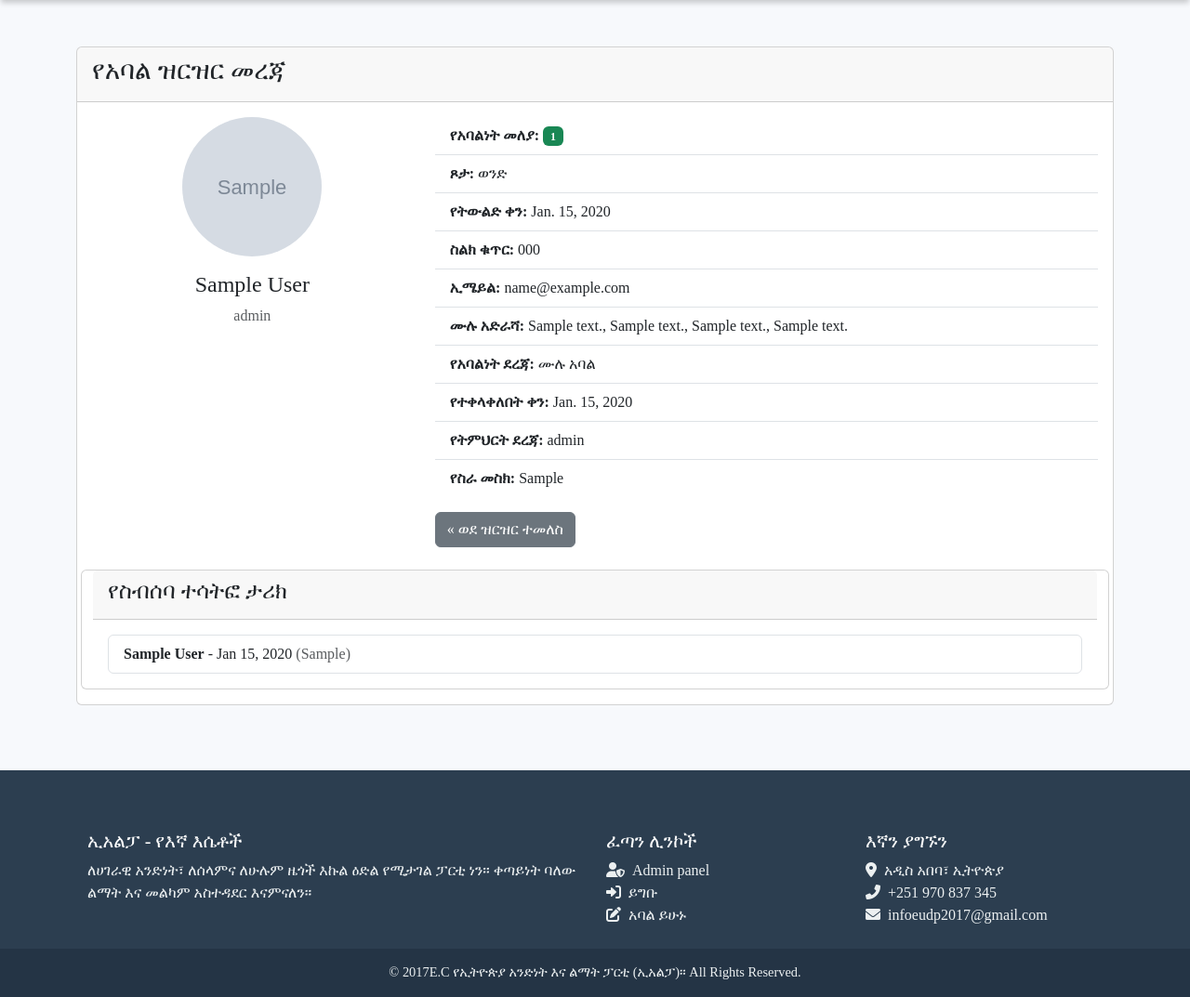
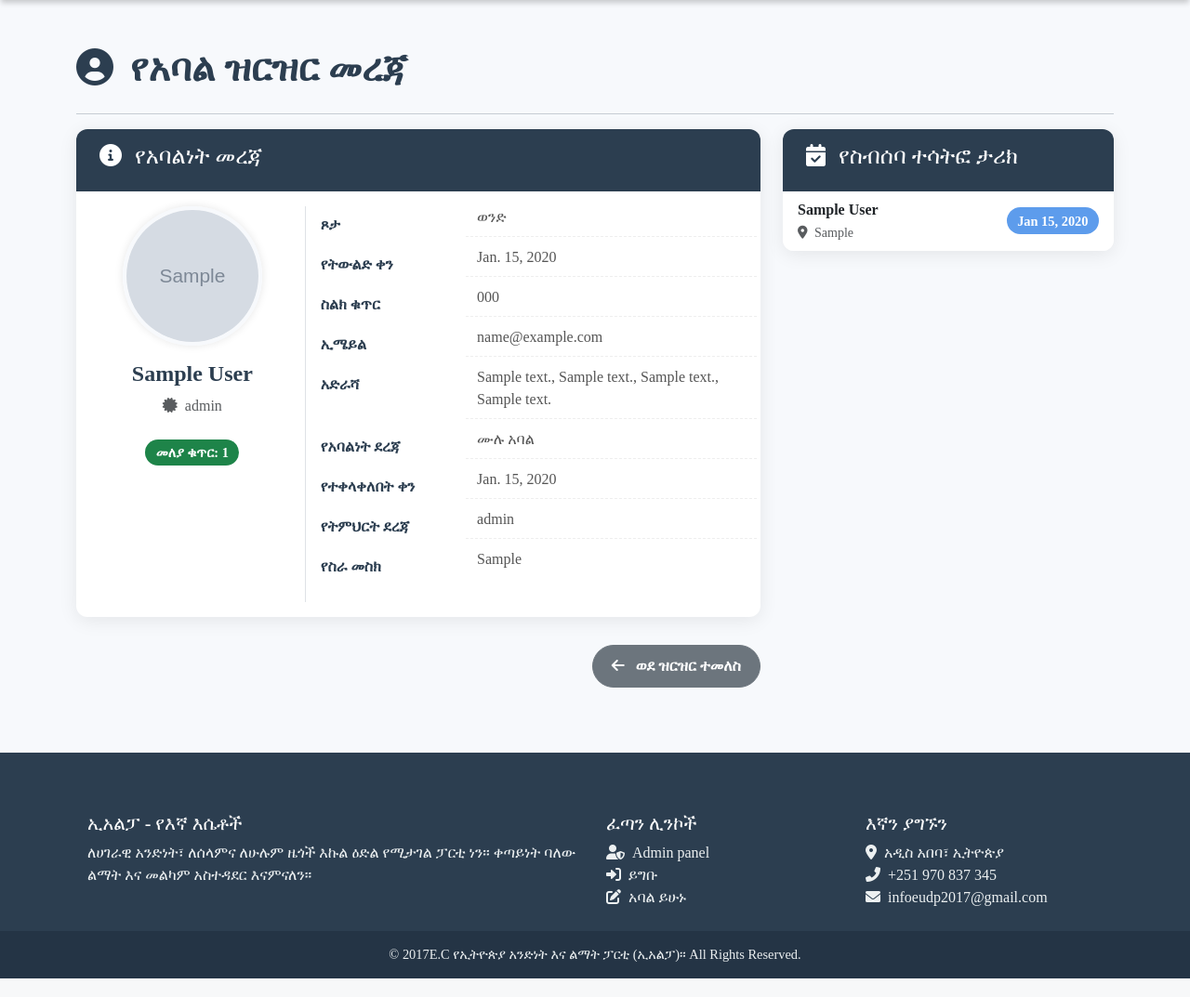
Before and after one commit to eudp-admin/eudp-members-Statistics, a Django app: page /app/1/ in a window 1280 px wide. Shown: the part 70-1143 px from the top of the page at 93% size. Run offline with Django 5.2, Linux system fonts and the light colour scheme; a user stored in the database is signed in; tables that the repository leaves empty hold one stand-in row (values such as "Sample post"); grey boxes marked "Sample" are stand-in pictures; some web fonts are replaced.

Commit message:
Update member_detail.html

```diff
--- a/members/templates/members/member_detail.html
+++ b/members/templates/members/member_detail.html
@@ -3,67 +3,193 @@
 {% block title %}{{ member.full_name }} - ዝርዝር መረጃ{% endblock %}
 
 {% block content %}
-    <div class="card">
-        <div class="card-header">
-            <h3>የአባል ዝርዝር መረጃ</h3>
+<style>
+    /* ከቤዝ ቴምፕሌት ላይ ያሉትን ቀለሞች መጠቀም */
+    :root {
+        --party-dark-bg: #2c3e50; /* ለርዕስ እና ጠንካራ ጽሑፍ */
+        --party-primary-color: #1e8449; /* አረንጓዴ (ለዋና አዝራርና ባጅ) */
+        --party-secondary-color: #176638;
+        --party-background: #f7f9fc; /* ለንጹህ ዳራ */
+    }
+
+    /* አጠቃላይ የካርድ ዘይቤ (Professional Look) */
+    .card-modern {
+        border: none;
+        border-radius: 12px;
+        box-shadow: 0 4px 20px rgba(0, 0, 0, 0.08);
+        overflow: hidden;
+        margin-bottom: 30px;
+    }
+
+    /* የካርድ ራስጌ ዘይቤ */
+    .card-header-styled {
+        background-color: var(--party-dark-bg);
+        color: white;
+        padding: 15px 25px;
+        font-weight: 600;
+        border-bottom: none;
+    }
+
+    /* የፎቶ ቦታ */
+    .profile-photo {
+        width: 150px;
+        height: 150px;
+        object-fit: cover;
+        border: 4px solid var(--party-background); /* ነጭ ቀለበት */
+        box-shadow: 0 0 10px rgba(0, 0, 0, 0.1);
+    }
+
+    /* የመረጃ ዝርዝር ዘይቤ (Clean Definition List) */
+    .info-list dt {
+        font-weight: 700;
+        color: var(--party-dark-bg);
+        padding: 8px 0;
+    }
+    .info-list dd {
+        margin-bottom: 10px;
+        color: #555;
+        font-size: 1rem;
+        border-bottom: 1px dashed #eee;
+        padding-bottom: 8px;
+    }
+    .info-list dd:last-child {
+        border-bottom: none;
+    }
+
+    /* ባጅ ማስተካከያ */
+    .badge-primary-custom {
+        background-color: var(--party-primary-color) !important;
+        font-size: 0.9rem;
+        padding: 0.5em 0.8em;
+        border-radius: 50px;
+    }
+
+    /* የአዝራሮች ዘይቤ */
+    .btn-custom {
+        font-weight: 600;
+        border-radius: 50px;
+        padding: 10px 20px;
+        transition: all 0.3s;
+    }
+    .btn-back {
+        background-color: #6c757d;
+        border-color: #6c757d;
+        color: white;
+    }
+    .btn-back:hover {
+        background-color: #5a6268;
+        border-color: #5a6268;
+    }
+    .btn-edit {
+        background-color: var(--party-primary-color);
+        border-color: var(--party-primary-color);
+        color: white;
+    }
+    .btn-edit:hover {
+        background-color: var(--party-secondary-color);
+        border-color: var(--party-secondary-color);
+    }
+</style>
+
+<h1 class="mb-4" style="color: var(--party-dark-bg); font-weight: 700;">
+    <i class="fas fa-user-circle me-2"></i> የአባል ዝርዝር መረጃ
+</h1>
+<hr>
+
+<div class="row">
+    <div class="col-lg-8">
+        <div class="card card-modern">
+            <div class="card-header card-header-styled">
+                <h4><i class="fas fa-info-circle me-2"></i> የአባልነት መረጃ</h4>
             </div>
             <div class="card-body">
                 <div class="row">
-                <div class="col-md-4 text-center">
+                    <div class="col-md-4 text-center border-end">
                         {% if member.photo %}
-                        <img src="{{ member.photo.url }}" alt="{{ member.full_name }}" class="img-fluid rounded-circle mb-3" style="width: 150px; height: 150px; object-fit: cover;">
+                            <img src="{{ member.photo.url }}" alt="{{ member.full_name }}" class="img-fluid rounded-circle mb-3 profile-photo">
                         {% else %}
-                        <p>ፎቶ የለም</p>
+                            <div class="mb-3 d-inline-block p-4 bg-light rounded-circle border">
+                                <i class="fas fa-user-alt fa-3x text-muted"></i>
+                            </div>
                         {% endif %}
-                    <h4 class="card-title">{{ member.full_name }}</h4>
-                    <p class="text-muted">{{ member.party_role|default:"አባል" }}</p>
+                        <h4 class="card-title" style="color: var(--party-dark-bg); font-weight: 600;">{{ member.full_name }}</h4>
+                        <p class="text-muted"><i class="fas fa-certificate me-1"></i> {{ member.party_role|default:"አባል" }}</p>
+
+                        <span class="badge badge-primary-custom mt-2">
+                            መለያ ቁጥር: {{ member.membership_id }}
+                        </span>
                     </div>
+
                     <div class="col-md-8">
-                    <ul class="list-group list-group-flush">
-    <li class="list-group-item"><strong>የአባልነት መለያ:</strong> <span class="badge bg-success">{{ member.membership_id }}</span></li>
-    <li class="list-group-item"><strong>ጾታ:</strong> {{ member.get_gender_display }}</li>
-    <li class="list-group-item"><strong>የትውልድ ቀን:</strong> {{ member.date_of_birth }}</li>
-    <li class="list-group-item"><strong>ስልክ ቁጥር:</strong> {{ member.phone_number }}</li>
+                        <dl class="row info-list ps-3">
+                            <dt class="col-sm-4">ጾታ</dt>
+                            <dd class="col-sm-8">{{ member.get_gender_display }}</dd>
+
+                            <dt class="col-sm-4">የትውልድ ቀን</dt>
+                            <dd class="col-sm-8">{{ member.date_of_birth }}</dd>
+
+                            <dt class="col-sm-4">ስልክ ቁጥር</dt>
+                            <dd class="col-sm-8">{{ member.phone_number }}</dd>
 
                             {% if member.email %}
-        <li class="list-group-item"><strong>ኢሜይል:</strong> {{ member.email }}</li>
+                            <dt class="col-sm-4">ኢሜይል</dt>
+                            <dd class="col-sm-8">{{ member.email }}</dd>
                             {% endif %}
 
-    <li class="list-group-item">
-        <strong>ሙሉ አድራሻ:</strong>
-        {{ member.address_region }}, {{ member.address_zone }}, {{ member.address_woreda }}, {{ member.address_kebele }}
-    </li>
-    <li class="list-group-item"><strong>የአባልነት ደረጃ:</strong> {{ member.get_membership_level_display }}</li>
-    <li class="list-group-item"><strong>የተቀላቀለበት ቀን:</strong> {{ member.join_date }}</li>
+                            <dt class="col-sm-4">አድራሻ</dt>
+                            <dd class="col-sm-8">{{ member.address_region }}, {{ member.address_zone }}, {{ member.address_woreda }}, {{ member.address_kebele }}</dd>
+
+                            <dt class="col-sm-4">የአባልነት ደረጃ</dt>
+                            <dd class="col-sm-8">{{ member.get_membership_level_display }}</dd>
+
+                            <dt class="col-sm-4">የተቀላቀለበት ቀን</dt>
+                            <dd class="col-sm-8">{{ member.join_date }}</dd>
 
                             {% if member.education_level %}
-        <li class="list-group-item"><strong>የትምህርት ደረጃ:</strong> {{ member.education_level }}</li>
+                            <dt class="col-sm-4">የትምህርት ደረጃ</dt>
+                            <dd class="col-sm-8">{{ member.education_level }}</dd>
                             {% endif %}
 
                             {% if member.profession %}
-        <li class="list-group-item"><strong>የስራ መስክ:</strong> {{ member.profession }}</li>
+                            <dt class="col-sm-4">የስራ መስክ</dt>
+                            <dd class="col-sm-8">{{ member.profession }}</dd>
                             {% endif %}
-</ul>
-                    <a href="{% url 'member_list' %}" class="btn btn-secondary mt-3">&laquo; ወደ ዝርዝር ተመለስ</a>
+                        </dl>
                     </div>
-                <div class="card mt-4">
-    <div class="card-header">
-        <h4>የስብሰባ ተሳትፎ ታሪክ</h4>
                 </div>
-    <div class="card-body">
-        <ul class="list-group">
+            </div>
+        </div>
+
+        <a href="{% url 'member_list' %}" class="btn btn-back btn-custom float-end">
+            <i class="fas fa-arrow-left me-2"></i> ወደ ዝርዝር ተመለስ
+        </a>
+    </div>
+
+    <div class="col-lg-4">
+        <div class="card card-modern">
+            <div class="card-header card-header-styled">
+                <h4><i class="fas fa-calendar-check me-2"></i> የስብሰባ ተሳትፎ ታሪክ</h4>
+            </div>
+            <div class="card-body p-0">
+                <ul class="list-group list-group-flush">
                     {% for meeting in member.attended_meetings.all %}
-            <li class="list-group-item">
-                <strong>{{ meeting.title }}</strong> - {{ meeting.meeting_date|date:"M d, Y" }}
-                <span class="text-muted">({{ meeting.location }})</span>
+                    <li class="list-group-item d-flex justify-content-between align-items-center">
+                        <div>
+                            <strong>{{ meeting.title }}</strong>
+                            <br><span class="text-muted small"><i class="fas fa-map-marker-alt me-1"></i> {{ meeting.location }}</span>
+                        </div>
+                        <span class="badge badge-primary-custom" style="background-color: #5d9cec !important;">
+                            {{ meeting.meeting_date|date:"M d, Y" }}
+                        </span>
                     </li>
                     {% empty %}
-            <li class="list-group-item text-center">ምንም አይነት የተሳትፎ ታሪክ አልተገኘም።</li>
+                    <li class="list-group-item text-center text-muted py-4">
+                        <i class="fas fa-times-circle me-2"></i> ምንም አይነት የተሳትፎ ታሪክ አልተገኘም።
+                    </li>
                     {% endfor %}
                 </ul>
             </div>
         </div>
     </div>
 </div>
-    </div>
 {% endblock %}
```
Lines whose indentation alone changed are shown as unchanged.
